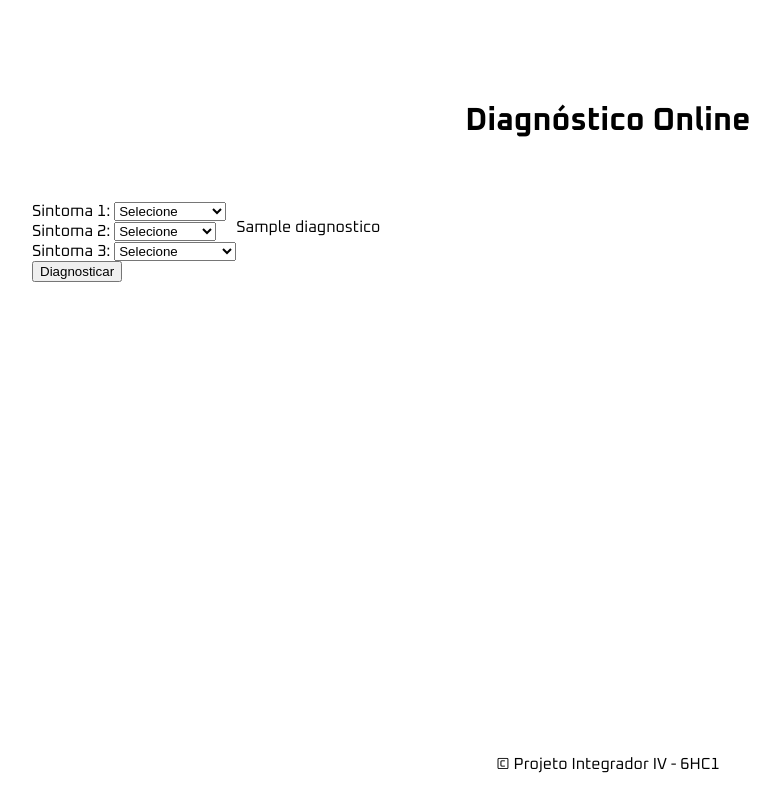
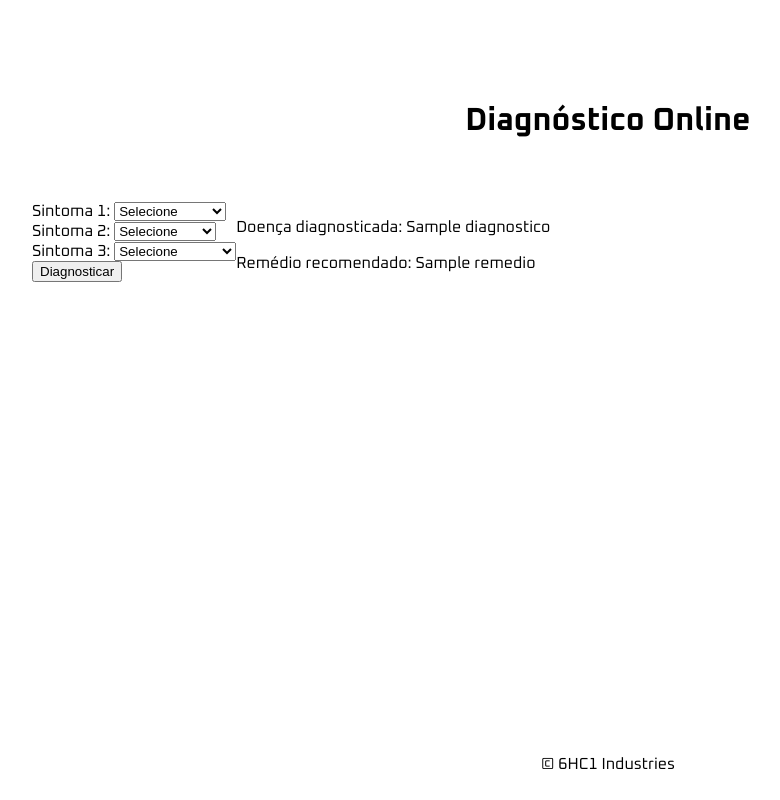
Before and after one commit to flnnn/diagnostico-online, a Flask app: template templates/index.html in a window 1280 px wide. Shown: the whole page, without its empty margins (32-812 px from the left). Run offline with Flask 3, Linux system fonts and the light colour scheme; the template is opened without the code that fills it: most values are stand-ins (such as "Sample title", 1, 10 or a date in 2020).

Commit message:
Update index.html

```diff
--- a/templates/index.html
+++ b/templates/index.html
@@ -44,15 +44,16 @@
             </form>
         </section>
         <section class="diagnostico">
-            {% if diagnostico %}
-                <p>{{ diagnostico }}</p>
+            {% if diagnostico and remedio%}
+                <p>Doença diagnosticada: {{ diagnostico }}</p>
+                <p>Remédio recomendado: {{ remedio }}</p>
             {% else %}
                 <p>Esperando pela entrada dos sintomas...</p>
             {% endif %}
         </section>
     </main>
     <footer>
-        <p>&copy; Projeto Integrador IV - 6HC1</p>
+        <p>&copy; 6HC1 Industries</p>
     </footer>
     <script src="{{ url_for('static', filename='index.js') }}"></script>
 </body>
```
